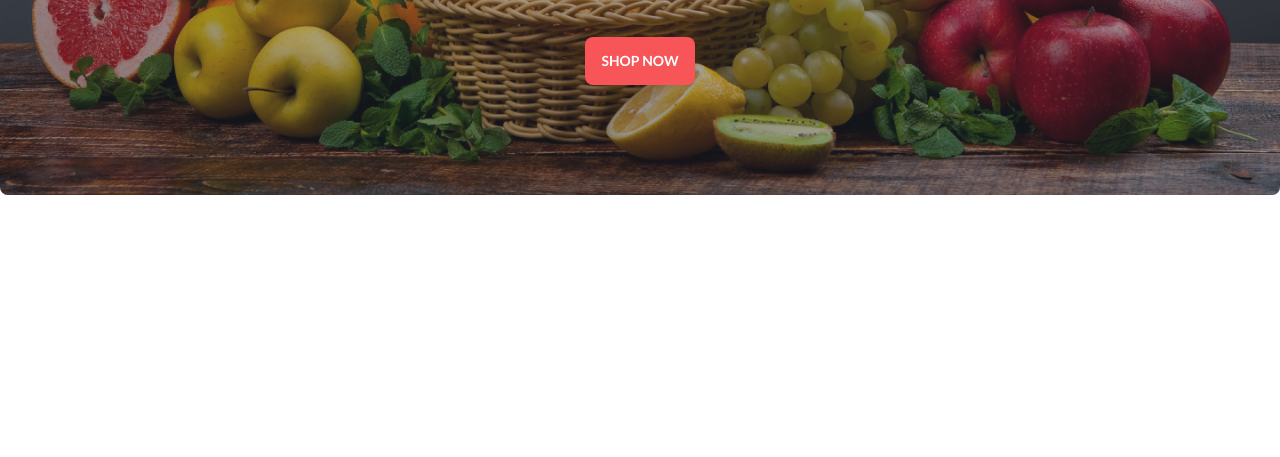
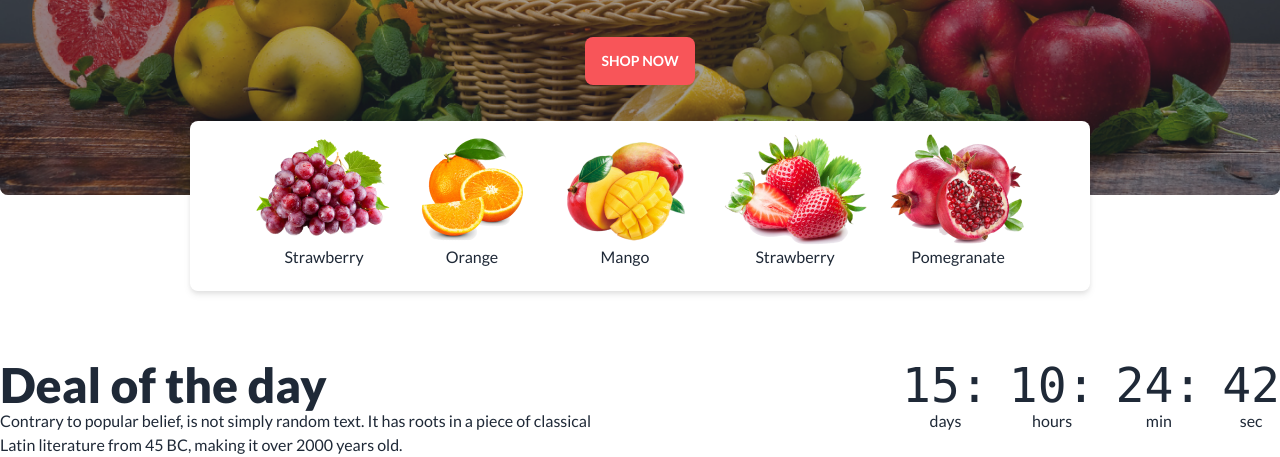
Before and after one commit to AllSazzadi/Assignment-3, a plain HTML site: page index.html in a window 1280 px wide. Shown: the part 425-882 px from the top of the page. Before the commit the page ends 800 px from the top, so only its background shows below. Drawn offline with nearby package versions, Linux system fonts and the light colour scheme; grey boxes are pictures that could not be loaded.

Commit message:
count down added

```diff
--- a/index.html
+++ b/index.html
@@ -36,7 +36,7 @@
 
 <body class="font-lato">
     <header>
-        <!-- NAvigation Section -->
+        <!-- NAvigation Section Start -->
         <section class="container mx-auto">
             <div class="">
                 <div class="navbar items-center p-5 my-3 md:bg-prime-color lg:bg-prime-color h-24 rounded-full">
@@ -86,14 +86,16 @@
         </section>
 
         <!-- Slider Section Start -->
-        <section class="container mx-auto">
+        <section class="container mx-auto relative">
             <div class="carousel w-full">
                 <div id="slide1" class="carousel-item relative w-full">
-                    <div class="hero h-[190px] lg:h-[500px] rounded-lg" style="background-image: url('media/images/banner1.png');">
+                    <div class="hero h-[190px] lg:h-[500px] rounded-lg"
+                        style="background-image: url('media/images/banner1.png');">
                         <div class="hero-overlay bg-opacity-40 rounded-lg"></div>
                         <div class="hero-content text-center text-neutral-content">
                             <div class=>
-                                <h1 class="mb-2 lg:mb-6 text-2xl lg:text-7xl font-extrabold">Exotic tastes at your <br> doorstep</h1>
+                                <h1 class="mb-2 lg:mb-6 text-2xl lg:text-7xl font-extrabold">Exotic tastes at your <br>
+                                    doorstep</h1>
                                 <p class="mb-4 lg:mb-10">We supply highly quality organic products</p>
                                 <button class="btn bg-prime-color border-none text-white">Shop Now</button>
                             </div>
@@ -105,11 +107,13 @@
                     </div>
                 </div>
                 <div id="slide2" class="carousel-item relative w-full">
-                    <div class="hero h-[190px] lg:h-[500px] rounded-lg" style="background-image: url('media/images/banner2.png');">
+                    <div class="hero h-[190px] lg:h-[500px] rounded-lg"
+                        style="background-image: url('media/images/banner2.png');">
                         <div class="hero-overlay bg-opacity-40 rounded-lg"></div>
                         <div class="hero-content text-center text-neutral-content">
                             <div class=>
-                                <h1 class="mb-2 lg:mb-6 text-2xl lg:text-7xl font-extrabold">Exotic tastes at your <br> doorstep</h1>
+                                <h1 class="mb-2 lg:mb-6 text-2xl lg:text-7xl font-extrabold">Exotic tastes at your <br>
+                                    doorstep</h1>
                                 <p class="mb-4 lg:mb-10">We supply highly quality organic products</p>
                                 <button class="btn bg-prime-color border-none text-white">Shop Now</button>
                             </div>
@@ -121,11 +125,13 @@
                     </div>
                 </div>
                 <div id="slide3" class="carousel-item relative w-full">
-                    <div class="hero h-[190px] lg:h-[500px] rounded-lg" style="background-image: url('media/images/banner3.png');">
+                    <div class="hero h-[190px] lg:h-[500px] rounded-lg"
+                        style="background-image: url('media/images/banner3.png');">
                         <div class="hero-overlay bg-opacity-40 rounded-lg"></div>
                         <div class="hero-content text-center text-neutral-content">
                             <div class=>
-                                <h1 class="mb-2 lg:mb-6 text-2xl lg:text-7xl font-extrabold">Exotic tastes at your <br> doorstep</h1>
+                                <h1 class="mb-2 lg:mb-6 text-2xl lg:text-7xl font-extrabold">Exotic tastes at your <br>
+                                    doorstep</h1>
                                 <p class="mb-4 lg:mb-10">We supply highly quality organic products</p>
                                 <button class="btn bg-prime-color border-none text-white">Shop Now</button>
                             </div>
@@ -137,11 +143,13 @@
                     </div>
                 </div>
                 <div id="slide4" class="carousel-item relative w-full">
-                    <div class="hero h-[190px] lg:h-[500px] rounded-lg" style="background-image: url('media/images/banner4.png');">
+                    <div class="hero h-[190px] lg:h-[500px] rounded-lg"
+                        style="background-image: url('media/images/banner4.png');">
                         <div class="hero-overlay bg-opacity-40 rounded-lg"></div>
                         <div class="hero-content text-center text-neutral-content">
                             <div class=>
-                                <h1 class="mb-2 lg:mb-6 text-2xl lg:text-7xl font-extrabold">Exotic tastes at your <br> doorstep</h1>
+                                <h1 class="mb-2 lg:mb-6 text-2xl lg:text-7xl font-extrabold">Exotic tastes at your <br>
+                                    doorstep</h1>
                                 <p class="mb-4 lg:mb-10">We supply highly quality organic products</p>
                                 <button class="btn bg-prime-color border-none text-white">Shop Now</button>
                             </div>
@@ -154,9 +162,77 @@
                 </div>
             </div>
         </section>
+
+        <!-- Fruit Display Section Start -->
+
+        <section class="container mx-auto absolute lg:flex justify-center hidden -mt-20">
+            <div
+                class="flex gap-5 p-3 justify-center text-center rounded-lg bg-white w-[900px] h-[170px] drop-shadow-md">
+                <div class="fruit-display-container">
+                    <img src="media/images/fruit1.png" alt="">
+                    <p>Strawberry</p>
+                </div>
+                <div class="fruit-display-container">
+                    <img src="media/images/fruit2.png" alt="">
+                    <p>Orange</p>
+                </div>
+                <div class="fruit-display-container">
+                    <img src="media/images/fruit3.png" alt="">
+                    <p>Mango</p>
+                </div>
+                <div class="fruit-display-container">
+                    <img src="media/images/fruit4.png" alt="">
+                    <p>Strawberry</p>
+                </div>
+                <div class="fruit-display-container">
+                    <img src="media/images/fruit5.png" alt="">
+                    <p>Pomegranate</p>
+                </div>
+            </div>
+        </section>
     </header>
 
     <main>
+        <!-- Deal of the day Section Start -->
+        <section class="container mx-auto">
+            <div class="flex mt-40 gap-10">
+                <div class="flex-1">
+                    <h3 class="text-5xl font-extrabold">Deal of the day</h3>
+                    <p>Contrary to popular belief, is not simply random text. It has roots in a piece of classical Latin
+                        literature from 45 BC, making it over 2000 years old.</p>
+                </div>
+                <div class="flex-1">
+                    <div class="grid grid-flow-col gap-5 text-center auto-cols-max justify-end">
+                        <div class="flex flex-col">
+                          <span class="countdown font-mono text-5xl">
+                            <span style="--value:15;"></span>:
+                          </span>
+                          days
+                        </div>
+                        <div class="flex flex-col">
+                          <span class="countdown font-mono text-5xl">
+                            <span style="--value:10;"></span>:
+                          </span>
+                          hours
+                        </div>
+                        <div class="flex flex-col">
+                          <span class="countdown font-mono text-5xl">
+                            <span style="--value:24;"></span>:
+                          </span>
+                          min
+                        </div>
+                        <div class="flex flex-col">
+                          <span class="countdown font-mono text-5xl">
+                            <span style="--value:42;"></span>
+                          </span>
+                          sec
+                        </div>
+                      </div>
+                </div>
+            </div>
+
+
+        </section>
 
     </main>
 
```
